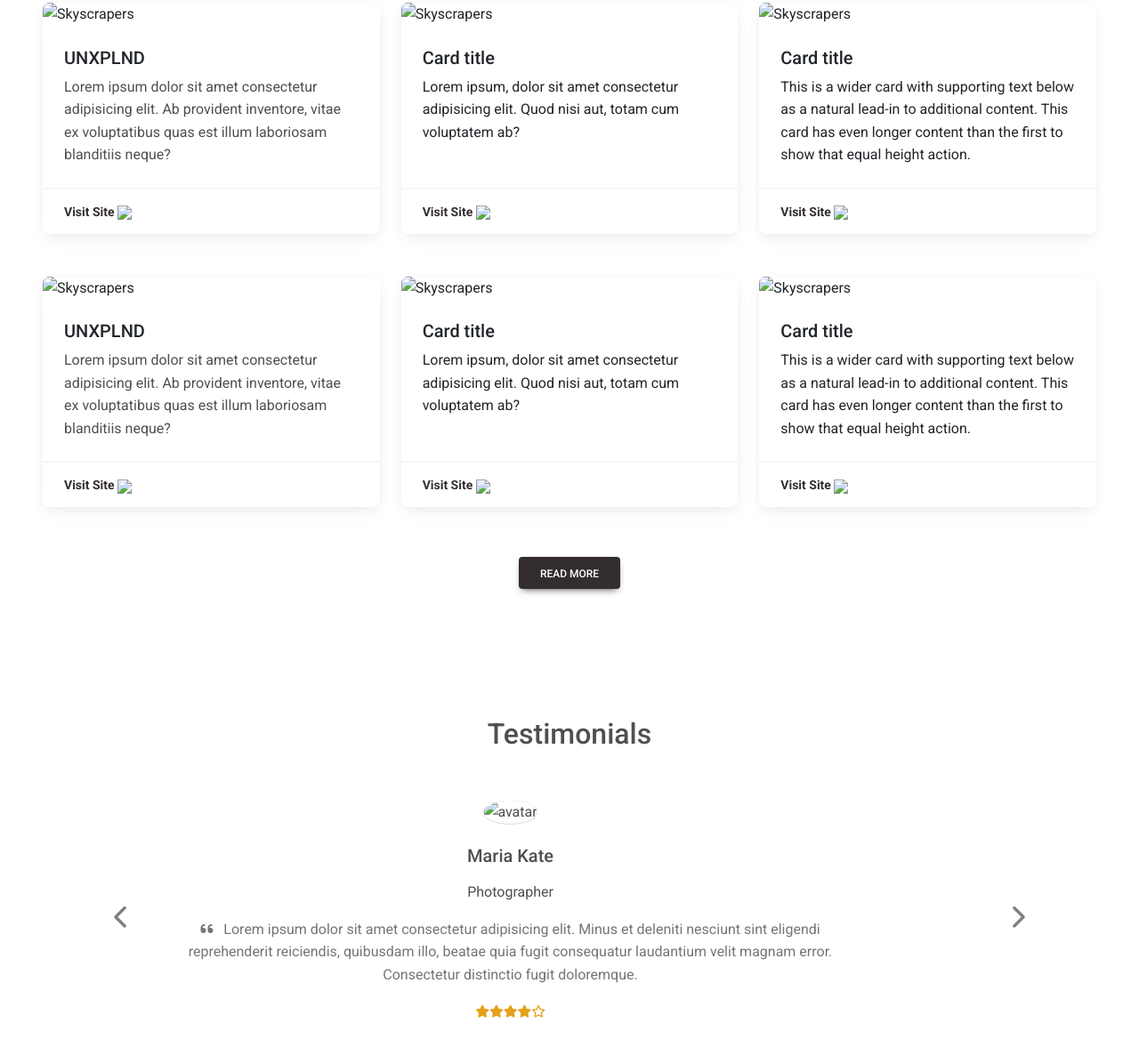
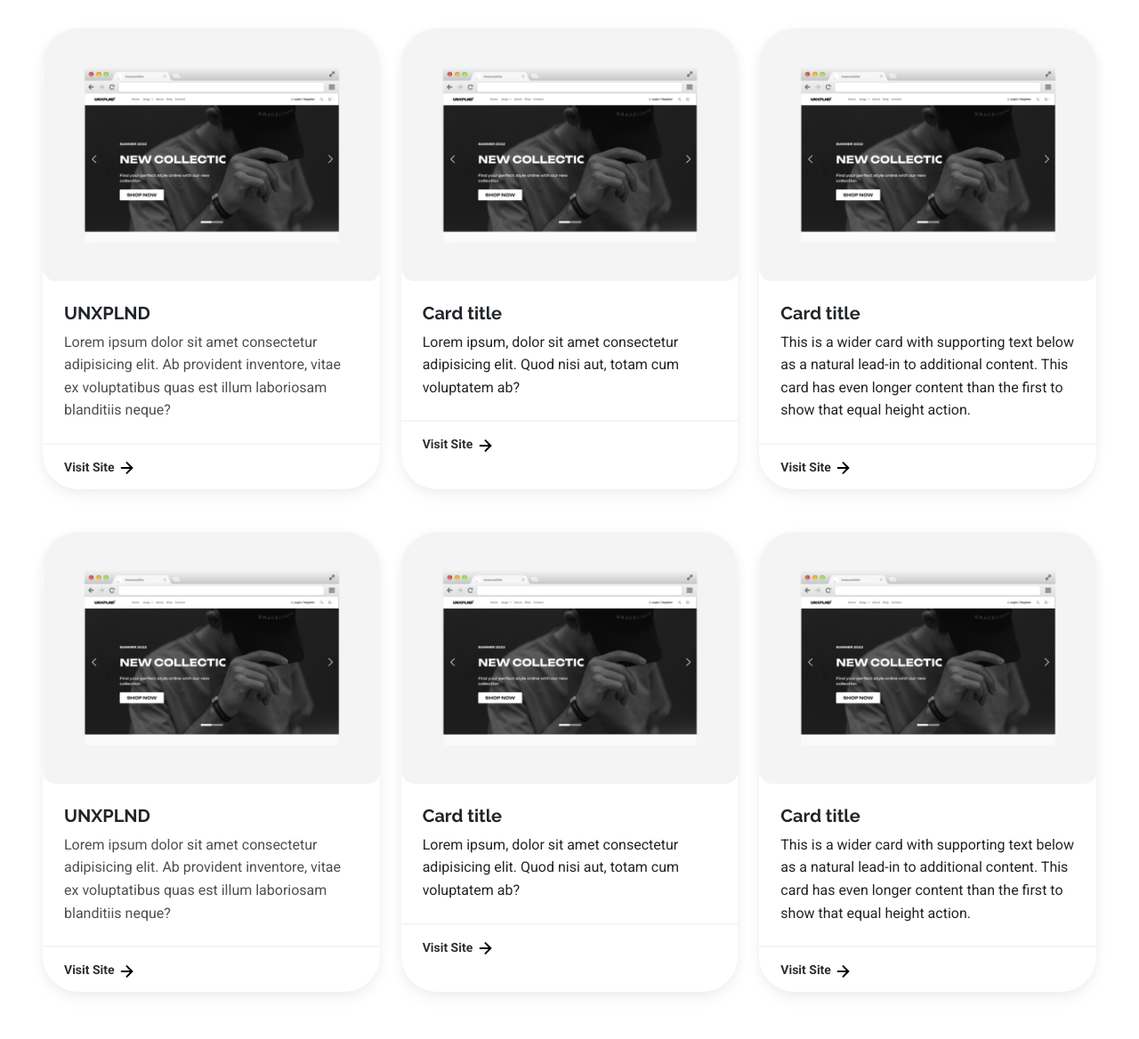
Before and after one commit to KemasLazuardi/KENBAI, a plain HTML site: page index.html in a window 1280 px wide. Shown: the part 1589-2757 px from the top of the page at 89% size. Drawn offline with nearby package versions, Linux system fonts and the light colour scheme; the site is published under a folder, as on GitHub Pages, so addresses that start at the root find nothing.

Commit message:
Update index.html

```diff
--- a/index.html
+++ b/index.html
@@ -16,8 +16,8 @@
     <link rel="preconnect" href="https://fonts.googleapis.com">
     <link rel="preconnect" href="https://fonts.gstatic.com" crossorigin>
     <link href="https://fonts.googleapis.com/css2?family=Raleway:wght@500;600;700&display=swap" rel="stylesheet">
-    <link rel="stylesheet" href="/css/style.css">
-    <link rel="shortcut icon" href="/assets/img/logo.png" type="image/x-icon">
+    <link rel="stylesheet" href="css/style.css">
+    <link rel="shortcut icon" href="assets/img/logo.png" type="image/x-icon">
     <title>KENBAI.</title>
     <script src="https://unpkg.com/feather-icons"></script>
 </head>
@@ -30,7 +30,7 @@
         <div class="container">
             <!-- Navbar brand -->
             <a class="navbar-brand me-2" href="#">
-                <img src="/assets/img/lgo-1.png" height="45" alt="KENBAI Logo" loading="lazy"
+                <img src="assets/img/lgo-1.png" height="45" alt="KENBAI Logo" loading="lazy"
                     style="margin-top: 0;" />
             </a>
 
@@ -84,7 +84,7 @@
     <!-- Hero Section Start -->
     <!-- Background image -->
     <div class="p-5 text-center bg-image" style="
-    background-image: url('/assets/img/bg-bg.jpg');
+    background-image: url('assets/img/bg-bg.jpg');
     height: 600px;
   ">
         <div class="mask" style="background-color: rgba(0, 0, 0, 0.6);">
@@ -136,19 +136,19 @@
         </div>
         <div class="grid d-flex justify-content-center">
             <div class="g-col-4  align-middle text-center">
-                <img src="/assets/vector/building-line.svg">
+                <img src="assets/vector/building-line.svg">
                 <p class="mt-3 mb-0">Company Website</p>
             </div>
             <div class="g-col-4 align-middle text-center">
-                <img src="/assets/vector/store-2-line.svg">
+                <img src="assets/vector/store-2-line.svg">
                 <p class="mt-3 mb-0">Online Store</p>
             </div>
             <div class="g-col-4 align-middle text-center">
-                <img src="/assets/vector/user-3-line.svg">
+                <img src="assets/vector/user-3-line.svg">
                 <p class="mt-3 mb-0">Personal Website</p>
             </div>
             <div class="g-col-4 align-middle text-center">
-                <img src="/assets/vector/code-s-slash-fill.svg">
+                <img src="assets/vector/code-s-slash-fill.svg">
                 <p class="mt-3 mb-0">others</p>
             </div>
         </div>
@@ -166,7 +166,7 @@
                 <div class="row row-cols-1 row-cols-md-3 g-4">
                     <div class="col">
                         <div class="card h-100">
-                            <img src="/assets/img/modern-browser-mockup-1.png" class="card-img-top"
+                            <img src="assets/img/modern-browser-mockup-1.png" class="card-img-top"
                                 alt="Skyscrapers" />
                             <div class="card-body">
                                 <h5 class="card-title">UNXPLND</h5>
@@ -178,13 +178,13 @@
                             </div>
                             <div class="card-footer">
                                 <small><a href="#" class="text-dark fw-bold">Visit Site <img
-                                            src="/assets/vector/arrow-right.svg"></a></small>
+                                            src="assets/vector/arrow-right.svg"></a></small>
                             </div>
                         </div>
                     </div>
                     <div class="col">
                         <div class="card h-100">
-                            <img src="/assets/img/modern-browser-mockup-1.png" class="card-img-top"
+                            <img src="assets/img/modern-browser-mockup-1.png" class="card-img-top"
                                 alt="Skyscrapers" />
                             <div class="card-body">
                                 <h5 class="card-title">Card title</h5>
@@ -193,13 +193,13 @@
                             </div>
                             <div class="card-footer">
                                 <small><a href="#" class="text-dark fw-bold">Visit Site <img
-                                            src="/assets/vector/arrow-right.svg"></a></small>
+                                            src="assets/vector/arrow-right.svg"></a></small>
                             </div>
                         </div>
                     </div>
                     <div class="col">
                         <div class="card h-100">
-                            <img src="/assets/img/modern-browser-mockup-1.png" class="card-img-top"
+                            <img src="assets/img/modern-browser-mockup-1.png" class="card-img-top"
                                 alt="Skyscrapers" />
                             <div class="card-body">
                                 <h5 class="card-title">Card title</h5>
@@ -211,7 +211,7 @@
                             </div>
                             <div class="card-footer">
                                 <small><a href="#" class="text-dark fw-bold">Visit Site <img
-                                            src="/assets/vector/arrow-right.svg"></a></small>
+                                            src="assets/vector/arrow-right.svg"></a></small>
                             </div>
                         </div>
                     </div>
@@ -221,7 +221,7 @@
                 <div class="row row-cols-1 row-cols-md-3 g-4">
                     <div class="col">
                         <div class="card h-100">
-                            <img src="/assets/img/modern-browser-mockup-1.png" class="card-img-top"
+                            <img src="assets/img/modern-browser-mockup-1.png" class="card-img-top"
                                 alt="Skyscrapers" />
                             <div class="card-body">
                                 <h5 class="card-title">UNXPLND</h5>
@@ -233,13 +233,13 @@
                             </div>
                             <div class="card-footer">
                                 <small><a href="#" class="text-dark fw-bold">Visit Site <img
-                                            src="/assets/vector/arrow-right.svg"></a></small>
+                                            src="assets/vector/arrow-right.svg"></a></small>
                             </div>
                         </div>
                     </div>
                     <div class="col">
                         <div class="card h-100">
-                            <img src="/assets/img/modern-browser-mockup-1.png" class="card-img-top"
+                            <img src="assets/img/modern-browser-mockup-1.png" class="card-img-top"
                                 alt="Skyscrapers" />
                             <div class="card-body">
                                 <h5 class="card-title">Card title</h5>
@@ -248,13 +248,13 @@
                             </div>
                             <div class="card-footer">
                                 <small><a href="#" class="text-dark fw-bold">Visit Site <img
-                                            src="/assets/vector/arrow-right.svg"></a></small>
+                                            src="assets/vector/arrow-right.svg"></a></small>
                             </div>
                         </div>
                     </div>
                     <div class="col">
                         <div class="card h-100">
-                            <img src="/assets/img/modern-browser-mockup-1.png" class="card-img-top"
+                            <img src="assets/img/modern-browser-mockup-1.png" class="card-img-top"
                                 alt="Skyscrapers" />
                             <div class="card-body">
                                 <h5 class="card-title">Card title</h5>
@@ -266,7 +266,7 @@
                             </div>
                             <div class="card-footer">
                                 <small><a href="#" class="text-dark fw-bold">Visit Site <img
-                                            src="/assets/vector/arrow-right.svg"></a></small>
+                                            src="assets/vector/arrow-right.svg"></a></small>
                             </div>
                         </div>
                     </div>
@@ -288,7 +288,7 @@
         <div id="carouselExampleControls" class="carousel slide text-center carousel-dark" data-mdb-ride="carousel">
             <div class="carousel-inner">
                 <div class="carousel-item active">
-                    <img class="rounded-circle shadow-1-strong mb-4" src="/assets/img/ellipse-3.png" alt="avatar"
+                    <img class="rounded-circle shadow-1-strong mb-4" src="assets/img/ellipse-3.png" alt="avatar"
                         style="width: 150px;" />
                     <div class="row d-flex justify-content-center">
                         <div class="col-lg-8">
@@ -312,7 +312,7 @@
                     </ul>
                 </div>
                 <div class="carousel-item">
-                    <img class="rounded-circle shadow-1-strong mb-4" src="/assets/img/ellipse-3.png" alt="avatar"
+                    <img class="rounded-circle shadow-1-strong mb-4" src="assets/img/ellipse-3.png" alt="avatar"
                         style="width: 150px;" />
                     <div class="row d-flex justify-content-center">
                         <div class="col-lg-8">
@@ -334,7 +334,7 @@
                     </ul>
                 </div>
                 <div class="carousel-item">
-                    <img class="rounded-circle shadow-1-strong mb-4" src="/assets/img/ellipse-3.png" alt="avatar"
+                    <img class="rounded-circle shadow-1-strong mb-4" src="assets/img/ellipse-3.png" alt="avatar"
                         style="width: 150px;" />
                     <div class="row d-flex justify-content-center">
                         <div class="col-lg-8">
@@ -385,7 +385,7 @@
                     <!-- Grid column -->
                     <div class="col-md-3 col-lg-4 col-xl-3 mx-auto mb-4">
                         <!-- Content -->
-                        <img class="text-uppercase fw-bold mb-4" src="/assets/img/lgo-1.png" height="55" alt="">
+                        <img class="text-uppercase fw-bold mb-4" src="assets/img/lgo-1.png" height="55" alt="">
                         <p>
                             KENBAI Studio is a Yogyakarta-based website maker that offers comprehensive services to
                             create visually stunning and user-friendly websites for businesses and individuals.
@@ -463,7 +463,7 @@
         feather.replace()
     </script>
     <!-- JS -->
-    <script src="/js/script.js"></script>
+    <script src="js/script.js"></script>
 
     <!-- Bootstrap js -->
     <script src="https://cdn.jsdelivr.net/npm/bootstrap@5.3.0-alpha2/dist/js/bootstrap.bundle.min.js"
```
